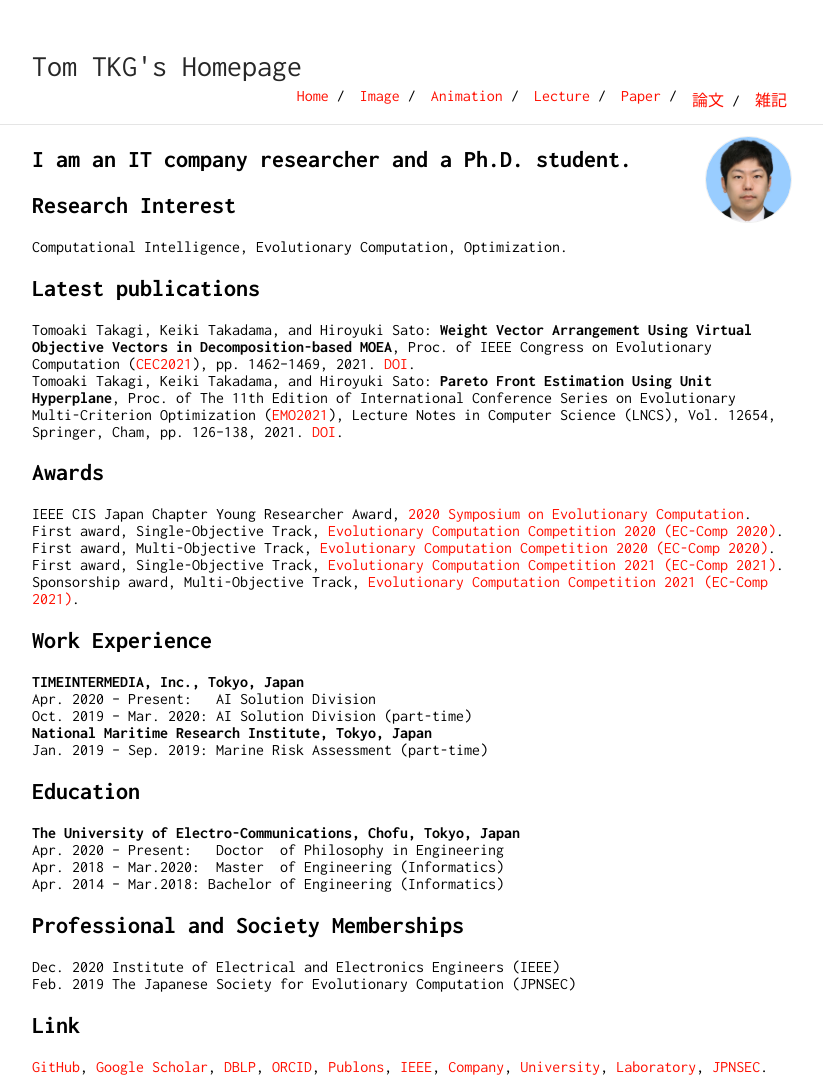
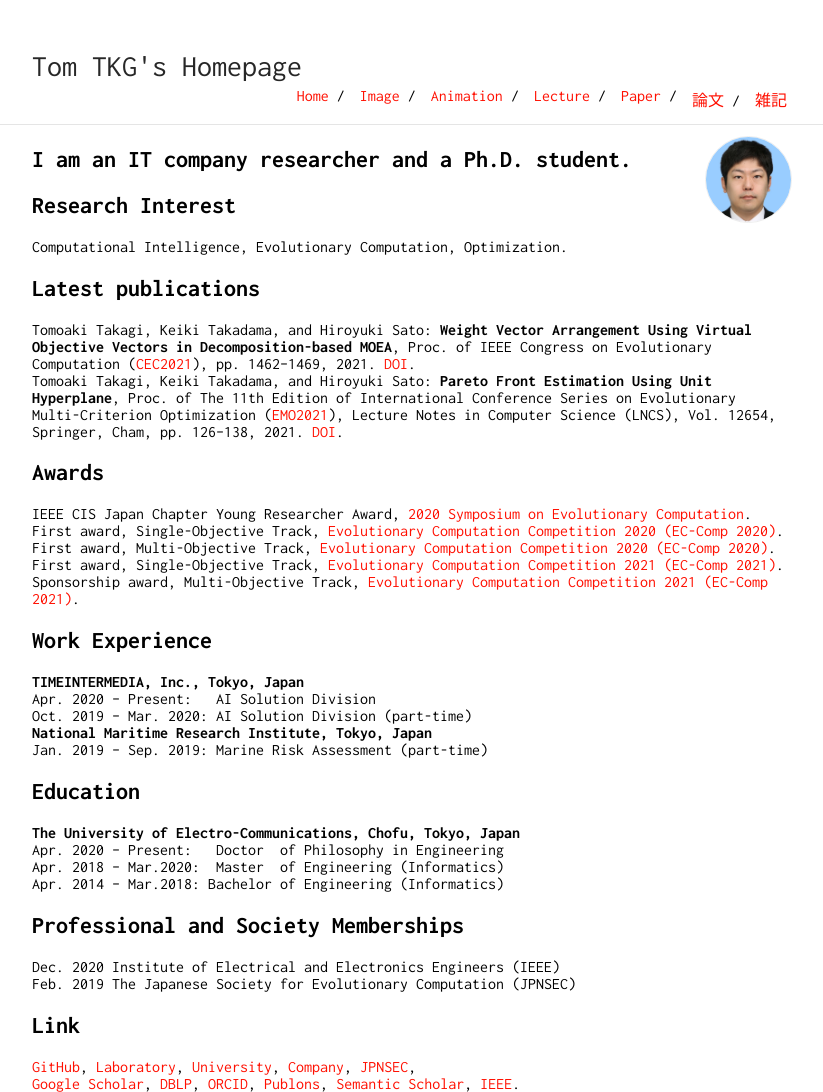
Before and after one commit to tomtkg/tomtkg.github.io, a Jekyll site: the page built from index.md, in a window 1280 px wide. Shown: the whole page, without its empty margins (228-1051 px from the left). Built offline with Jekyll 4.4.1, drawn with Linux system fonts in a browser that asks for light colours.

Commit message:
Update index.md

```diff
--- a/index.md
+++ b/index.md
@@ -41,4 +41,5 @@ Dec. 2020 Institute of Electrical and Electronics Engineers (IEEE)
 Feb. 2019 The Japanese Society for Evolutionary Computation (JPNSEC)
 
 ## Link
-[GitHub](https://github.com/tomtkg), [Google Scholar](https://scholar.google.co.jp/citations?user=jsYC8NMAAAAJ), [DBLP](https://dblp.uni-trier.de/pers/hd/t/Takagi:Tomoaki), [ORCID](https://orcid.org/0000-0003-3748-9797), [Publons](https://publons.com/researcher/3926140), [IEEE](https://ieee-collabratec.ieee.org/app/p/tomtkg), [Company](https://www.timedia.co.jp), [University](https://www.uec.ac.jp), [Laboratory](https://nic.lab.uec.ac.jp/index.php/tomoakitakagi), [JPNSEC](http://www.jpnsec.org).
+[GitHub](https://github.com/tomtkg), [Laboratory](https://nic.lab.uec.ac.jp/index.php/tomoakitakagi), [University](https://www.uec.ac.jp), [Company](https://www.timedia.co.jp), [JPNSEC](http://www.jpnsec.org),
+[Google Scholar](https://scholar.google.co.jp/citations?user=jsYC8NMAAAAJ), [DBLP](https://dblp.uni-trier.de/pers/hd/t/Takagi:Tomoaki), [ORCID](https://orcid.org/0000-0003-3748-9797), [Publons](https://publons.com/researcher/3926140), [Semantic Scholar](https://www.semanticscholar.org/author/94460343), [IEEE](https://ieee-collabratec.ieee.org/app/p/tomtkg).
```
